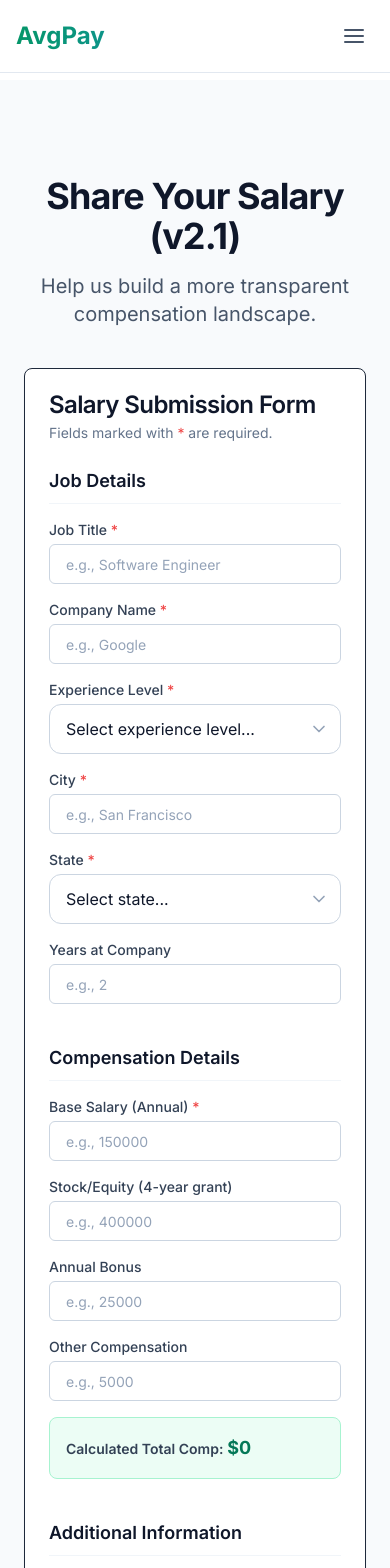
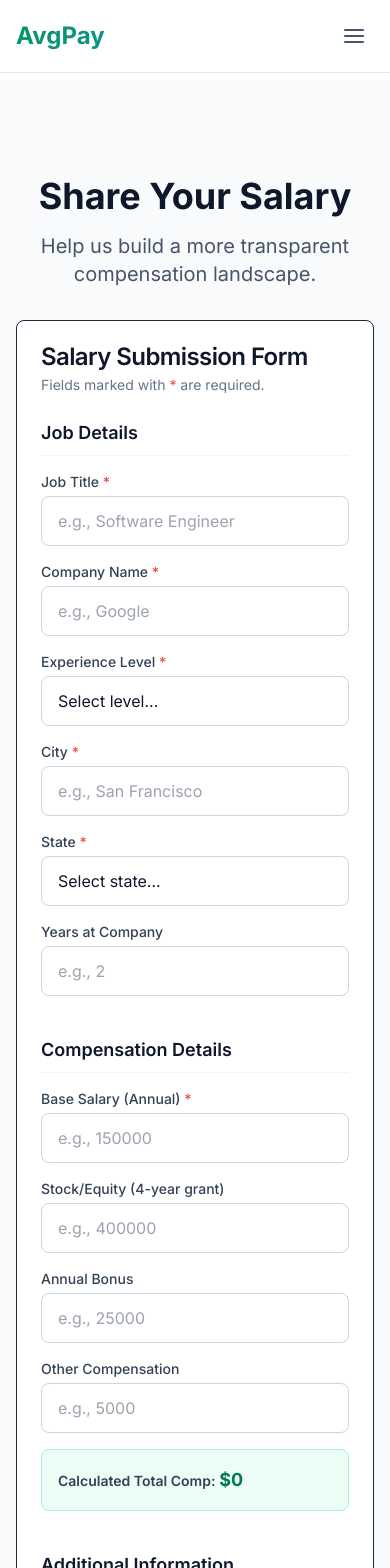
Before and after one commit to wesslabgroup-creator/avgpay-rebuild, a Next.js app: page /submit in a window 390 px wide. Shown: the top 1568 px of the page. Built offline with nearby package versions, Linux system fonts and the light colour scheme.

Commit message:
fix: Rewrite submit form with uncontrolled refs (closes #33 v5)
- Completely rewrote form using DOM refs instead of React state
- Bypasses React state sync issues with native selects
- Adds real-time console logging for debugging
- Fixes tag contrast on guides page (emerald-100 background)

```diff
--- a/src/app/guides/page.tsx
+++ b/src/app/guides/page.tsx
@@ -72,7 +72,7 @@ export default function GuidesPage() {
                   <CardHeader>
                     <div className="flex items-center justify-between">
                       <CardTitle className="text-slate-900">{guide.title}</CardTitle>
-                      <span className="text-sm px-3 py-1 rounded-full bg-slate-800 text-slate-600">
+                      <span className="text-sm px-3 py-1 rounded-full bg-emerald-100 text-emerald-700 font-medium border border-emerald-200">
                         {guide.category}
                       </span>
                     </div>
--- a/src/app/submit/page.tsx
+++ b/src/app/submit/page.tsx
@@ -1,15 +1,13 @@
 "use client";
-// Deploy: Force rebuild 2026-02-10
 
-import { useState, useEffect } from 'react';
+import { useState, useRef } from 'react';
 import { useRouter } from 'next/navigation';
 import { Card, CardContent, CardHeader, CardTitle, CardDescription } from '@/components/ui/card';
-import { Input } from '@/components/ui/input';
 import { Button } from '@/components/ui/button';
-import { Textarea } from '@/components/ui/textarea';
-import { CheckCircle2, Loader2, ChevronDown } from 'lucide-react';
+import { CheckCircle2, Loader2 } from 'lucide-react';
 
 const EXPERIENCE_LEVELS = [
+  "Select level...",
   "Entry Level (0-2 years)",
   "Junior (2-4 years)",
   "Mid-Level (4-7 years)",
@@ -18,6 +16,7 @@ const EXPERIENCE_LEVELS = [
 ];
 
 const US_STATES = [
+  "Select state...",
   "AL", "AK", "AZ", "AR", "CA", "CO", "CT", "DE", "FL", "GA",
   "HI", "ID", "IL", "IN", "IA", "KS", "KY", "LA", "ME", "MD",
   "MA", "MI", "MN", "MS", "MO", "MT", "NE", "NV", "NH", "NJ",
@@ -28,119 +27,85 @@ const US_STATES = [
 
 export default function SubmitSalaryPage() {
   const router = useRouter();
-
-  const [formData, setFormData] = useState({
-    jobTitle: '',
-    companyName: '',
-    city: '',
-    state: '',
-    baseSalary: '',
-    stockOptions: '',
-    bonus: '',
-    otherComp: '',
-    experienceLevel: '',
-    yearsAtCompany: '',
-    userNotes: '',
-  });
-
   const [isLoading, setIsLoading] = useState(false);
   const [isSuccess, setIsSuccess] = useState(false);
   const [error, setError] = useState<string | null>(null);
   const [showDebug, setShowDebug] = useState(false);
 
-  // Log form data changes for debugging
-  useEffect(() => {
-    console.log('Form data updated:', formData);
-  }, [formData]);
-
-  const handleInputChange = (e: React.ChangeEvent<HTMLInputElement | HTMLTextAreaElement | HTMLSelectElement>) => {
-    const { name, value } = e.target;
-    console.log(`Field ${name} changed to:`, value);
-    setFormData(prev => ({ ...prev, [name]: value }));
-    setError(null);
-  };
-
-  // Explicit handlers for debugging dropdowns
-  const handleExperienceLevelChange = (e: React.ChangeEvent<HTMLSelectElement>) => {
-    const value = e.target.value;
-    console.log('Experience Level selected:', value);
-    setFormData(prev => ({ ...prev, experienceLevel: value }));
-    setError(null);
-  };
-
-  const handleStateChange = (e: React.ChangeEvent<HTMLSelectElement>) => {
-    const value = e.target.value;
-    console.log('State selected:', value);
-    setFormData(prev => ({ ...prev, state: value }));
-    setError(null);
-  };
+  // Uncontrolled refs for all fields
+  const jobTitleRef = useRef<HTMLInputElement>(null);
+  const companyNameRef = useRef<HTMLInputElement>(null);
+  const cityRef = useRef<HTMLInputElement>(null);
+  const experienceLevelRef = useRef<HTMLSelectElement>(null);
+  const stateRef = useRef<HTMLSelectElement>(null);
+  const baseSalaryRef = useRef<HTMLInputElement>(null);
+  const stockOptionsRef = useRef<HTMLInputElement>(null);
+  const bonusRef = useRef<HTMLInputElement>(null);
+  const otherCompRef = useRef<HTMLInputElement>(null);
+  const yearsAtCompanyRef = useRef<HTMLInputElement>(null);
+  const userNotesRef = useRef<HTMLTextAreaElement>(null);
 
   const calculateTotalComp = () => {
-    const base = parseInt(formData.baseSalary || "0");
-    const stock = parseInt(formData.stockOptions || "0") / 4;
-    const bonus = parseInt(formData.bonus || "0");
-    const other = parseInt(formData.otherComp || "0");
-    return base + stock + bonus + other;
-  };
-
-  // Check if field is empty (for styling)
-  const isEmpty = (field: keyof typeof formData) => {
-    const value = formData[field];
-    return !value || value.toString().trim() === '' || value === '';
-  };
-
-  const validateForm = (): boolean => {
-    const missing: string[] = [];
-
-    if (!formData.jobTitle?.trim()) missing.push('Job Title');
-    if (!formData.companyName?.trim()) missing.push('Company Name');
-    if (!formData.experienceLevel || formData.experienceLevel === '') {
-      missing.push('Experience Level');
-    }
-    if (!formData.city?.trim()) missing.push('City');
-    if (!formData.state || formData.state === '') {
-      missing.push('State');
-    }
-    if (!formData.baseSalary || parseInt(formData.baseSalary) <= 0) missing.push('Base Salary');
-
-    if (missing.length > 0) {
-      setError(`⚠️ Missing required fields: ${missing.join(', ')}`);
-      console.log('Validation failed, missing:', missing);
-      return false;
-    }
-
-    return true;
+    const base = parseInt(baseSalaryRef.current?.value || "0");
+    const stock = parseInt(stockOptionsRef.current?.value || "0") / 4;
+    const bonusVal = parseInt(bonusRef.current?.value || "0");
+    const other = parseInt(otherCompRef.current?.value || "0");
+    return base + stock + bonusVal + other;
   };
 
   const handleSubmit = async (e: React.FormEvent) => {
     e.preventDefault();
-    console.log('Submit clicked, formData:', formData);
+    setError(null);
 
-    if (!validateForm()) return;
+    // Read values directly from DOM refs
+    const jobTitle = jobTitleRef.current?.value?.trim() || '';
+    const companyName = companyNameRef.current?.value?.trim() || '';
+    const city = cityRef.current?.value?.trim() || '';
+    const experienceLevel = experienceLevelRef.current?.value || '';
+    const state = stateRef.current?.value || '';
+    const baseSalary = baseSalaryRef.current?.value || '';
+
+    console.log('Form values from refs:', {
+      jobTitle, companyName, city, experienceLevel, state, baseSalary
+    });
+
+    // Validation
+    const missing: string[] = [];
+    if (!jobTitle) missing.push('Job Title');
+    if (!companyName) missing.push('Company Name');
+    if (!experienceLevel || experienceLevel === 'Select level...') missing.push('Experience Level');
+    if (!city) missing.push('City');
+    if (!state || state === 'Select state...') missing.push('State');
+    if (!baseSalary || parseInt(baseSalary) <= 0) missing.push('Base Salary');
+
+    if (missing.length > 0) {
+      setError(`Missing required fields: ${missing.join(', ')}`);
+      console.log('Validation failed:', missing);
+      return;
+    }
 
     setIsLoading(true);
-    setError(null);
 
     const totalComp = calculateTotalComp();
-    const location = `${formData.city.trim()}, ${formData.state}`;
+    const location = `${city}, ${state}`;
 
     const payload = {
-      jobTitle: formData.jobTitle.trim(),
-      companyName: formData.companyName.trim(),
+      jobTitle,
+      companyName,
       location,
-      baseSalary: formData.baseSalary,
-      stockOptions: formData.stockOptions || '0',
-      bonus: formData.bonus || '0',
-      otherComp: formData.otherComp || '0',
+      baseSalary,
+      stockOptions: stockOptionsRef.current?.value || '0',
+      bonus: bonusRef.current?.value || '0',
+      otherComp: otherCompRef.current?.value || '0',
       totalComp: totalComp.toString(),
-      experienceLevel: formData.experienceLevel,
-      yearsAtCompany: formData.yearsAtCompany || '0',
-      userNotes: formData.userNotes?.trim() || '',
+      experienceLevel,
+      yearsAtCompany: yearsAtCompanyRef.current?.value || '0',
+      userNotes: userNotesRef.current?.value?.trim() || '',
       submittedAt: new Date().toISOString(),
       status: 'pending_review',
     };
 
-    console.log('Submitting payload:', payload);
+    console.log('Submitting:', payload);
 
     try {
       const response = await fetch('/api/submit-salary', {
@@ -149,11 +114,9 @@ export default function SubmitSalaryPage() {
         body: JSON.stringify(payload),
       });
 
-      console.log('Response status:', response.status);
-
       if (!response.ok) {
-        const errorData = await response.json().catch(() => ({}));
-        throw new Error(errorData.error || `Server error: ${response.status}`);
+        const err = await response.json().catch(() => ({}));
+        throw new Error(err.error || `Server error: ${response.status}`);
       }
 
       setIsSuccess(true);
@@ -182,18 +145,15 @@ export default function SubmitSalaryPage() {
     );
   }
 
-  const inputClass = "text-base py-3 px-4 bg-white border-slate-300 text-slate-900";
-  const selectClass = (isInvalid: boolean) =>
-    `w-full px-4 py-3 bg-white border rounded-xl text-slate-900 appearance-none cursor-pointer focus:outline-none focus:ring-2 ${
-      isInvalid ? 'border-red-500 focus:border-red-500 focus:ring-red-500' : 'border-slate-300 focus:border-emerald-500 focus:ring-emerald-500'
-    }`;
+  const inputClass = "w-full px-4 py-3 bg-white border border-slate-300 rounded-lg text-slate-900 focus:outline-none focus:border-emerald-500 focus:ring-2 focus:ring-emerald-500/20";
+  const selectClass = "w-full px-4 py-3 bg-white border border-slate-300 rounded-lg text-slate-900 focus:outline-none focus:border-emerald-500 focus:ring-2 focus:ring-emerald-500/20 appearance-none cursor-pointer";
 
   return (
     <main className="min-h-screen bg-slate-50 pt-24 pb-12">
-      <div className="max-w-3xl mx-auto px-6">
-        <div className="text-center space-y-4 mb-10">
-          <h1 className="text-4xl font-bold tracking-tight text-slate-900">Share Your Salary (v2.1)</h1>
-          <p className="text-xl text-slate-600 max-w-2xl mx-auto">
+      <div className="max-w-3xl mx-auto px-4 sm:px-6">
+        <div className="text-center space-y-4 mb-8">
+          <h1 className="text-4xl font-bold text-slate-900">Share Your Salary</h1>
+          <p className="text-xl text-slate-600">
             Help us build a more transparent compensation landscape.
           </p>
         </div>
@@ -217,10 +177,9 @@ export default function SubmitSalaryPage() {
                     <label className="block text-sm font-medium text-slate-700 mb-1">
                       Job Title <span className="text-red-500">*</span>
                     </label>
-                    <Input
-                      name="jobTitle"
-                      value={formData.jobTitle}
-                      onChange={handleInputChange}
+                    <input
+                      ref={jobTitleRef}
+                      type="text"
                       placeholder="e.g., Software Engineer"
                       className={inputClass}
                     />
@@ -230,37 +189,25 @@ export default function SubmitSalaryPage() {
                     <label className="block text-sm font-medium text-slate-700 mb-1">
                       Company Name <span className="text-red-500">*</span>
                     </label>
-                    <Input
-                      name="companyName"
-                      value={formData.companyName}
-                      onChange={handleInputChange}
+                    <input
+                      ref={companyNameRef}
+                      type="text"
                       placeholder="e.g., Google"
                       className={inputClass}
                     />
                   </div>
                 </div>
 
+                {/* Experience Level */}
                 <div>
                   <label className="block text-sm font-medium text-slate-700 mb-1">
                     Experience Level <span className="text-red-500">*</span>
                   </label>
-                  <div className="relative">
-                    <select
-                      name="experienceLevel"
-                      value={formData.experienceLevel}
-                      onChange={handleExperienceLevelChange}
-                      className={selectClass(isEmpty('experienceLevel') && !!error)}
-                    >
-                      <option value="">Select experience level...</option>
+                  <select ref={experienceLevelRef} className={selectClass}>
                     {EXPERIENCE_LEVELS.map(level => (
                       <option key={level} value={level}>{level}</option>
                     ))}
                   </select>
-                    <ChevronDown className="absolute right-3 top-1/2 -translate-y-1/2 w-5 h-5 text-slate-400 pointer-events-none" />
-                  </div>
-                  {isEmpty('experienceLevel') && error && (
-                    <p className="text-red-500 text-xs mt-1">Select an experience level</p>
-                  )}
                 </div>
 
                 {/* Location */}
@@ -269,10 +216,9 @@ export default function SubmitSalaryPage() {
                     <label className="block text-sm font-medium text-slate-700 mb-1">
                       City <span className="text-red-500">*</span>
                     </label>
-                    <Input
-                      name="city"
-                      value={formData.city}
-                      onChange={handleInputChange}
+                    <input
+                      ref={cityRef}
+                      type="text"
                       placeholder="e.g., San Francisco"
                       className={inputClass}
                     />
@@ -282,23 +228,11 @@ export default function SubmitSalaryPage() {
                     <label className="block text-sm font-medium text-slate-700 mb-1">
                       State <span className="text-red-500">*</span>
                     </label>
-                    <div className="relative">
-                      <select
-                        name="state"
-                        value={formData.state}
-                        onChange={handleStateChange}
-                        className={selectClass(isEmpty('state') && !!error)}
-                      >
-                        <option value="">Select state...</option>
+                    <select ref={stateRef} className={selectClass}>
                       {US_STATES.map(state => (
                         <option key={state} value={state}>{state}</option>
                       ))}
                     </select>
-                      <ChevronDown className="absolute right-3 top-1/2 -translate-y-1/2 w-5 h-5 text-slate-400 pointer-events-none" />
-                    </div>
-                    {isEmpty('state') && error && (
-                      <p className="text-red-500 text-xs mt-1">Select a state</p>
-                    )}
                   </div>
                 </div>
 
@@ -306,13 +240,11 @@ export default function SubmitSalaryPage() {
                   <label className="block text-sm font-medium text-slate-700 mb-1">
                     Years at Company
                   </label>
-                  <Input
-                    name="yearsAtCompany"
+                  <input
+                    ref={yearsAtCompanyRef}
                     type="number"
-                    value={formData.yearsAtCompany}
-                    onChange={handleInputChange}
+                    min="0"
                     placeholder="e.g., 2"
-                    min="0"
                     className={inputClass}
                   />
                 </div>
@@ -327,13 +259,11 @@ export default function SubmitSalaryPage() {
                     <label className="block text-sm font-medium text-slate-700 mb-1">
                       Base Salary (Annual) <span className="text-red-500">*</span>
                     </label>
-                    <Input
-                      name="baseSalary"
+                    <input
+                      ref={baseSalaryRef}
                       type="number"
-                      value={formData.baseSalary}
-                      onChange={handleInputChange}
+                      min="1"
                       placeholder="e.g., 150000"
-                      min="1"
                       className={inputClass}
                     />
                   </div>
@@ -342,13 +272,11 @@ export default function SubmitSalaryPage() {
                     <label className="block text-sm font-medium text-slate-700 mb-1">
                       Stock/Equity (4-year grant)
                     </label>
-                    <Input
-                      name="stockOptions"
+                    <input
+                      ref={stockOptionsRef}
                       type="number"
-                      value={formData.stockOptions}
-                      onChange={handleInputChange}
+                      min="0"
                       placeholder="e.g., 400000"
-                      min="0"
                       className={inputClass}
                     />
                   </div>
@@ -357,13 +285,11 @@ export default function SubmitSalaryPage() {
                     <label className="block text-sm font-medium text-slate-700 mb-1">
                       Annual Bonus
                     </label>
-                    <Input
-                      name="bonus"
+                    <input
+                      ref={bonusRef}
                       type="number"
-                      value={formData.bonus}
-                      onChange={handleInputChange}
+                      min="0"
                       placeholder="e.g., 25000"
-                      min="0"
                       className={inputClass}
                     />
                   </div>
@@ -372,13 +298,11 @@ export default function SubmitSalaryPage() {
                     <label className="block text-sm font-medium text-slate-700 mb-1">
                       Other Compensation
                     </label>
-                    <Input
-                      name="otherComp"
+                    <input
+                      ref={otherCompRef}
                       type="number"
-                      value={formData.otherComp}
-                      onChange={handleInputChange}
+                      min="0"
                       placeholder="e.g., 5000"
-                      min="0"
                       className={inputClass}
                     />
                   </div>
@@ -401,13 +325,11 @@ export default function SubmitSalaryPage() {
                   <label className="block text-sm font-medium text-slate-700 mb-1">
                     Additional Notes
                   </label>
-                  <Textarea
-                    name="userNotes"
-                    value={formData.userNotes}
-                    onChange={handleInputChange}
+                  <textarea
+                    ref={userNotesRef}
                     placeholder="Any additional context..."
                     rows={4}
-                    className="text-base py-3 px-4 bg-white border-slate-300 text-slate-900"
+                    className={`${inputClass} resize-none`}
                   />
                 </div>
               </div>
@@ -444,15 +366,11 @@ export default function SubmitSalaryPage() {
 
               {showDebug && (
                 <div className="p-4 bg-slate-100 rounded-lg text-xs font-mono">
-                  <p className="font-semibold mb-2">Current Form Data:</p>
-                  <pre>{JSON.stringify(formData, null, 2)}</pre>
-                  <p className="font-semibold mt-2 mb-1">Validation:</p>
-                  <p>jobTitle: {formData.jobTitle ? '✓' : '✗'}</p>
-                  <p>companyName: {formData.companyName ? '✓' : '✗'}</p>
-                  <p>experienceLevel: {formData.experienceLevel ? '✓' : '✗'}</p>
-                  <p>city: {formData.city ? '✓' : '✗'}</p>
-                  <p>state: {formData.state ? '✓' : '✗'}</p>
-                  <p>baseSalary: {formData.baseSalary ? '✓' : '✗'}</p>
+                  <p className="font-semibold mb-2">Form Refs (current values):</p>
+                  <p>jobTitle: {jobTitleRef.current?.value || '(empty)'}</p>
+                  <p>experienceLevel: {experienceLevelRef.current?.value || '(empty)'}</p>
+                  <p>state: {stateRef.current?.value || '(empty)'}</p>
+                  <p>city: {cityRef.current?.value || '(empty)'}</p>
                 </div>
               )}
             </form>
```
Lines whose indentation alone changed are shown as unchanged.
